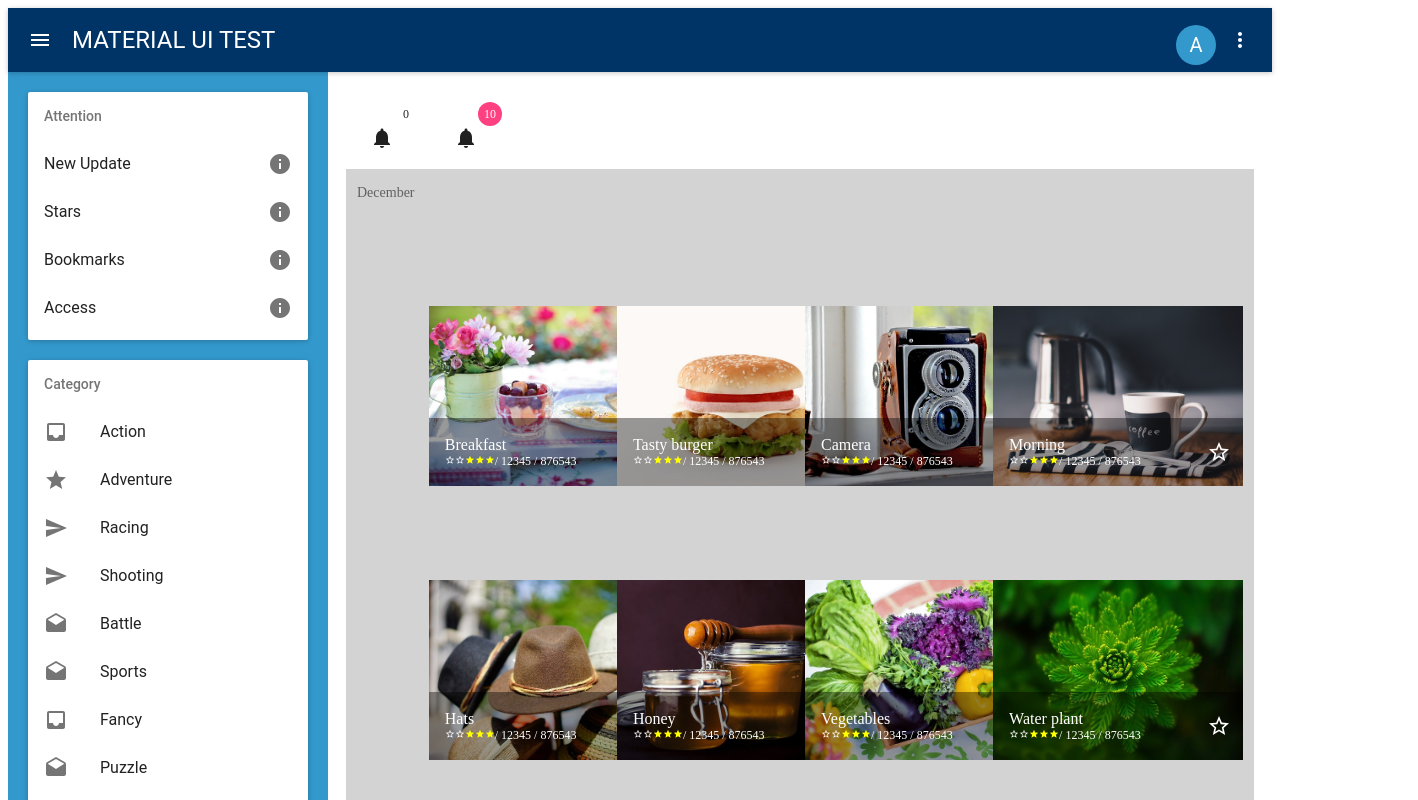
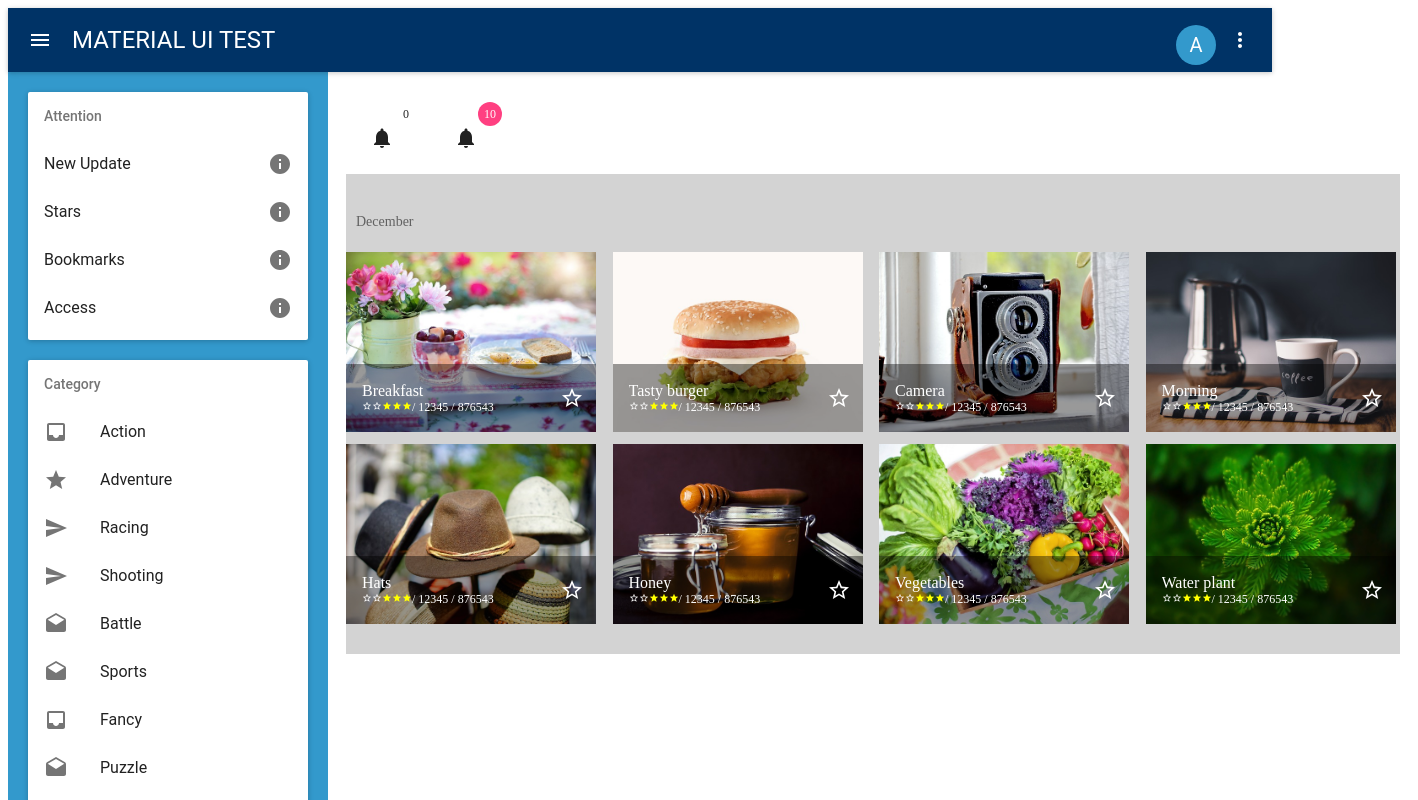
Before and after one commit to ngzm/freegame-link, a React app: page / in a window 1280 px wide. Shown: the top 800 px of the page, 1418 px wide, since content can reach past the window. Built offline with nearby package versions, Linux system fonts and the light colour scheme; the HTML template or start-up script is replaced by a standard one.

Commit message:
WIP. 画面グリッド構成の調整

```diff
--- a/src/App.jsx
+++ b/src/App.jsx
@@ -5,10 +5,8 @@ import HeaderMobile from './HeaderMobile';
 import Main from './Main';
 import SideMenu from './SideMenu';
 import Footer from './Footer';
+import AppStyle, { getWinSize } from './AppStyle';
 import './App.css';
-
-const MOBILE_SIZE = 1280;
-const getWinSize = () => window.innerWidth;
 
 const BaseFramePC = () => (
   <div className="basepanel">
@@ -18,7 +16,7 @@ const BaseFramePC = () => (
         <SideMenu />
       </div>
       <div className="main">
-        <Main winSize={getWinSize()} />
+        <Main />
       </div>
     </div>
     <Footer />
@@ -28,7 +26,7 @@ const BaseFramePC = () => (
 const BaseFrameMobile = () => (
   <div className="basepanel">
     <HeaderMobile />
-    <Main winSize={getWinSize()} />
+    <Main />
     <Footer />
   </div>
 );
@@ -53,7 +51,7 @@ export default class App extends Component {
   }
 
   isMobile() {
-    return (this.state.winWidth < MOBILE_SIZE);
+    return (this.state.winWidth < AppStyle.MINIMUM_PC_WIDTH);
   }
 
   componentWillUmount() {
--- /dev/null
+++ b/src/AppStyle.js
@@ -0,0 +1,9 @@
+export default {
+  MINIMUM_PC_WIDTH: 1280,
+  SIDEMENU_WIDTH: 300,
+  SIDEMENU_PAPER_WIDTH: 280,
+  MAIN_GRIDTILE_WIDTH: 250,
+  MAIN_GRIDTILE_HEIGHT: 180,
+  MAIN_GRIDLIST_PAD: 12,
+};
+export const getWinSize = () => window.innerWidth;
--- a/src/Main.css
+++ b/src/Main.css
@@ -1,24 +1,15 @@
 .Main {
-  margin: 0 auto;
+  margin: 0;
   padding: 18px;
 }
 
 .Main .Container {
+  padding: 30px 0;
   background-color: lightgray;
-  padding: 0 0 28px 0;
+  display: -webkit-flex;
+  display: flex;
+  -webkit-flex-wrap: wrap;
+  flex-wrap:         wrap;
+  -webkit-justify-content: space-around;
+  justify-content:         space-around;
 }
-
-.GridList {
-  display: -webkit-flex !important;
-  display: flex !important;
-  -webkit-flex-wrap: wrap !important;
-  flex-wrap:         wrap !important;
-  -webkit-justify-content: center !important;
-  justify-content:         center !important;
-  overflow: auto !important;
-  height: 680px !important;
-}
-
-.GridTile {
-  width: 250px !important;
-}
--- a/src/Main.jsx
+++ b/src/Main.jsx
@@ -7,6 +7,7 @@ import StarBorder from 'material-ui/svg-icons/toggle/star-border';
 import Star from 'material-ui/svg-icons/toggle/star';
 import NotificationsIcon from 'material-ui/svg-icons/social/notifications';
 import IconButton from 'material-ui/IconButton';
+import AppStyle, { getWinSize } from './AppStyle';
 import './Main.css';
 
 const tilesData = [
@@ -65,9 +66,31 @@ export default class Main extends Component {
   }
 
   render() {
-    const cols = (this.props.winSize > 1280)
-      ? ((this.props.winSize - 380 - 60) / 250)
-      : ((this.props.winSize - 60) / 250);
+    const winSize = getWinSize();
+    const mainSize = (winSize > AppStyle.MINIMUM_PC_WIDTH)
+      ? (winSize - 300) * 0.88
+      : winSize * 0.88;
+    const cols = Math.floor(mainSize / AppStyle.MAIN_GRIDTILE_WIDTH);
+
+    const acnt = (tilesData.length % cols) > 0 ? cols - (tilesData.length % cols) : 0;
+    const additional = [];
+    for (let i = 0; i < acnt; i += 1) {
+      const key = `additional-${i}`;
+      additional.push(<GridTile key={key} />);
+    }
+
+    console.log(`cols = ${cols}`);
+    const gwidth = (cols * (AppStyle.MAIN_GRIDTILE_WIDTH + AppStyle.MAIN_GRIDLIST_PAD)) + 18;
+    console.log(`gwidth = ${gwidth}`);
+
+    const style = {
+      gridList: {
+        width: gwidth,
+      },
+      gridTile: {
+        width: AppStyle.MAIN_GRIDTILE_WIDTH,
+      },
+    };
 
     return (
       <main className="Main">
@@ -84,12 +107,17 @@ export default class Main extends Component {
           </Badge>
         </div>
         <div className="Container">
-          <GridList className="GridList" cellHeight={180} padding={10} cols={cols}>
+          <GridList
+            style={style.gridList}
+            cellHeight={AppStyle.MAIN_GRIDTILE_HEIGHT}
+            padding={AppStyle.MAIN_GRIDLIST_PAD}
+            cols={cols}
+          >
             <Subheader>December</Subheader>
             {tilesData.map(tile => (
               <GridTile
                 key={tile.img}
-                className="GridTile"
+                style={style.gridTile}
                 title={tile.title}
                 subtitle={
                   <div>
@@ -109,11 +137,10 @@ export default class Main extends Component {
                 <img src={tile.img} alt={tile.title} />
               </GridTile>
             ))}
+            {additional}
           </GridList>
         </div>
       </main>
     );
   }
 }
-
-Main.propTypes = { winSize: PropTypes.number.isRequired };
--- a/src/SideMenuMobile.jsx
+++ b/src/SideMenuMobile.jsx
@@ -6,7 +6,7 @@ import MenuItem from 'material-ui/MenuItem';
 import Drawer from 'material-ui/Drawer';
 import Divider from 'material-ui/Divider';
 import CloseIcon from 'material-ui/svg-icons/content/backspace';
-
+import AppStyle from './AppStyle';
 import { CategoryMenu, AttentionMenu } from './SideMenu';
 import './Header.css';
 
@@ -20,7 +20,7 @@ export default class SideMenuMobile extends Component {
       <Drawer
         className="MenuDrawer"
         docked={false}
-        width={300}
+        width={AppStyle.SIDEMENU_WIDTH}
         open={this.props.open}
         onRequestChange={(o) => { this.props.onChange(o); }}
       >
```
Also changed, not shown: src/App.css (line endings or trailing spaces).
